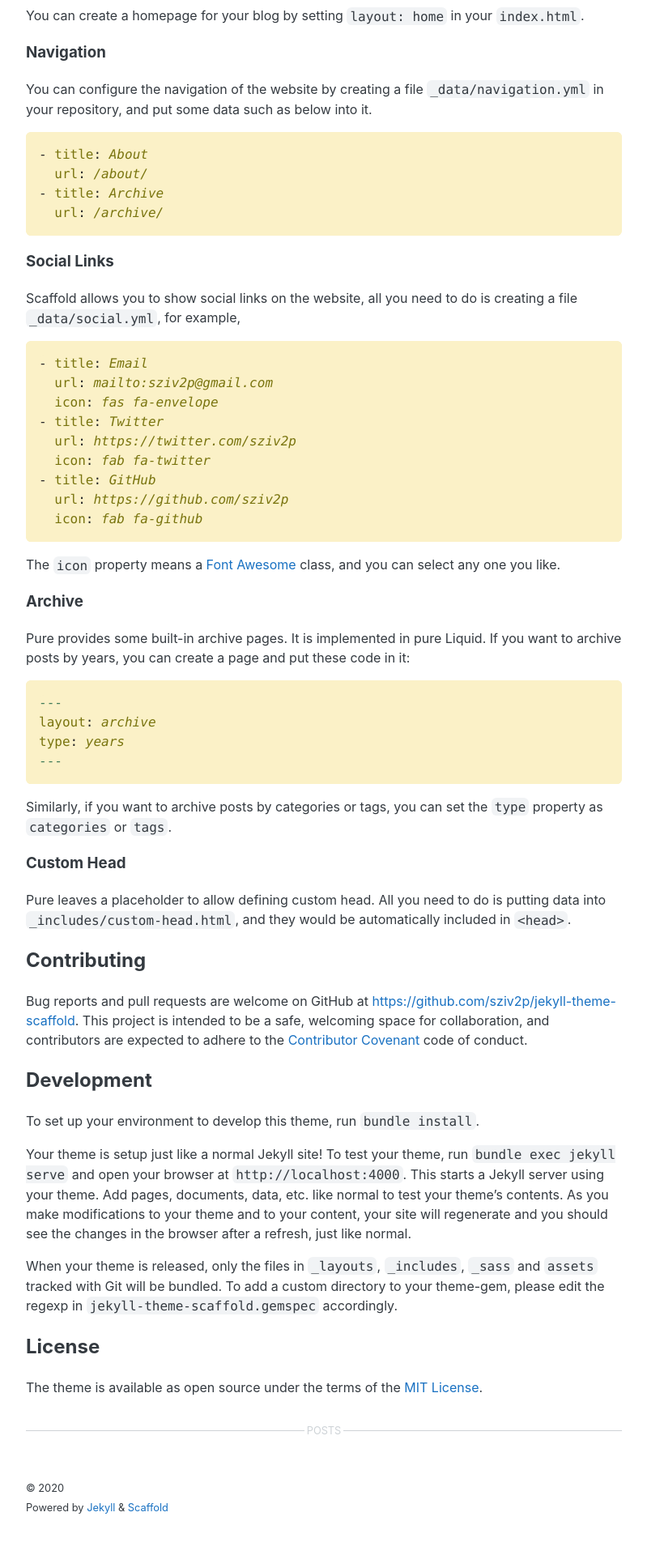
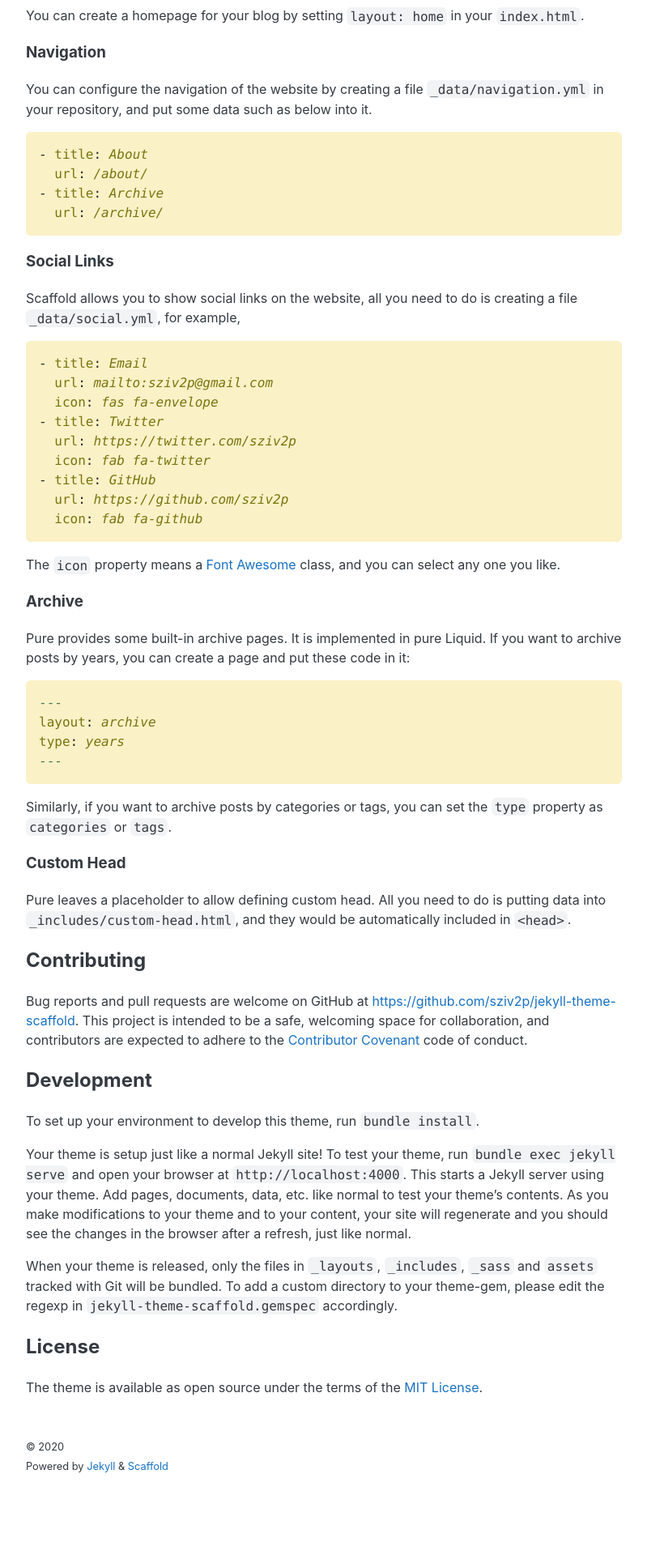
Before and after one commit to slee981/jekyll-theme-backbone, a Jekyll site: the page built from README.md, in a window 1280 px wide. Shown: the part 3363-5283 px from the top of the page at 81% size, without its empty margins (240-1039 px from the left). Built offline with Jekyll 4.4.1, drawn with Linux system fonts in a browser that asks for light colours; nearby versions of some CDN libraries; our own code applies the rules of GitHub Pages for plain Markdown files; after the commit the page ends 5232 px from its top, so only the background shows below that.

Commit message:
Delete separator

```diff
--- a/_layouts/home.html
+++ b/_layouts/home.html
@@ -4,7 +4,6 @@ layout: default
 
 {{ content }}
 
-<div class="separator">posts</div>
 <div class="posts">
   {%- if paginator -%}
     {%- assign posts = paginator.posts -%}
--- a/_sass/scaffold/_home.scss
+++ b/_sass/scaffold/_home.scss
@@ -1,24 +1,3 @@
-.separator {
-  display: flex;
-  align-items: center;
-  text-align: center;
-  text-transform: uppercase;
-  font-size: 80%;
-  color: var(--border-color);
-  margin: var(--spacer-2) 0;
-}
-.separator::before, .separator::after {
-  content: '';
-  flex: 1;
-  border-bottom: 1px solid var(--border-color);
-}
-.separator::before {
-  margin-right: .25em;
-}
-.separator::after {
-  margin-left: .25em;
-}
-
 .post-card {
   margin-bottom: var(--spacer);
   padding: 1em;
```
